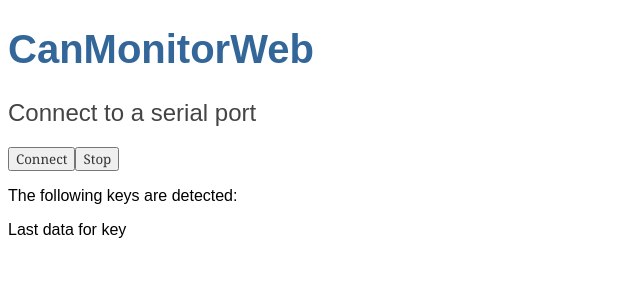
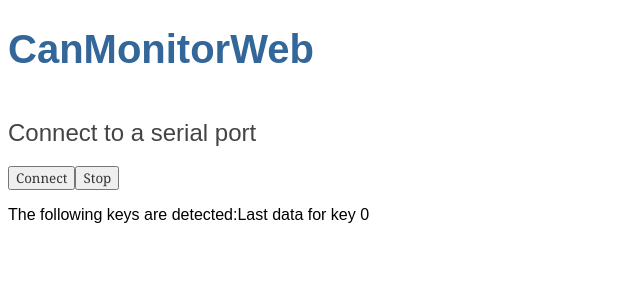
Before and after one commit to tomheijmans/CanMonitorWeb, an Angular app: page / in a window 1280 px wide. Shown: the top 300 px of the page, without its empty margins (0-640 px from the left). Built offline with nearby package versions, Linux system fonts and the light colour scheme.

Commit message:
Order ids. display side by side

```diff
--- a/src/app/app.component.html
+++ b/src/app/app.component.html
@@ -1,7 +1,9 @@
 <h1>{{title}}</h1>
 <div class="element">
-  <h2>Connect to a serial port</h2>
-  <button id="connect-to-serial" (click)="onConnect()">Connect</button>
-  <button id="connect-to-serial" (click)="onStop()">Stop</button>
+  <div class="pane">
+    <h2>Connect to a serial port</h2>
+    <button id="connect-to-serial" (click)="onConnect()">Connect</button>
+    <button id="connect-to-serial" (click)="onStop()">Stop</button>
+  </div>
   <app-canlines></app-canlines>
 </div>
--- a/src/app/app.component.scss
+++ b/src/app/app.component.scss
@@ -20,3 +20,8 @@ body, input[type="text"], button {
 * {
   font-family: Arial, Helvetica, sans-serif;
 }
+
+.pane {
+  float: left;
+  width: 100%;
+}
--- a/src/app/canlines/canlines.component.html
+++ b/src/app/canlines/canlines.component.html
@@ -1,4 +1,4 @@
-<div>
+<div class="pane">
     <p>
         The following keys are detected:
     </p>
@@ -6,7 +6,7 @@
         <li *ngFor="let item of CanData.getKeys()">{{item}} <button (click)="CurrentKeyToMonitor = item">Monitor</button></li>
     </ul>
 </div>
-<div>
+<div class="pane">
     <p>Last data for key {{CurrentKeyToMonitor}}</p>
     <ul>
         <ul>
--- /dev/null
+++ b/src/app/canlines/canlines.component.scss
@@ -0,0 +1,3 @@
+.pane, app-canlines {
+    float: left;
+  }
--- a/src/app/canlines/canlines.component.ts
+++ b/src/app/canlines/canlines.component.ts
@@ -6,14 +6,14 @@ import { CanLine } from './shared/canline.model';
 @Component({
   selector: 'app-canlines',
   templateUrl: './canlines.component.html',
-  styleUrls: ['./canlines.component.sass']
+  styleUrls: ['./canlines.component.scss']
 })
 export class CanlinesComponent implements OnInit {
 
   constructor(private canSerialService : CanSerialService) { }
 
   CanData : CanData = new CanData();
-  CurrentKeyToMonitor : string = "";
+  CurrentKeyToMonitor : number = 0;
 
   ngOnInit(): void {
     this.canSerialService.OnNewModel.subscribe((value) => {
--- a/src/app/canlines/shared/candata.model.ts
+++ b/src/app/canlines/shared/candata.model.ts
@@ -20,19 +20,19 @@ export class CanData {
     this.upsertCanDataGroup(currentValue);
   }
 
-  getKeys(): Array<string> {
-    let keys: string[] = [];
+  getKeys(): Array<number> {
+    let keys: number[] = [];
     for (let index in this.values) {
       keys.push(this.values[index].key);
     }
-    return keys;
+    return keys.sort((n1,n2) => n1 - n2);
   }
 
-  getCanLinesForKey(key: string): Array<CanLine> {
+  getCanLinesForKey(key: number): Array<CanLine> {
     return this.getCanDataGroupForKey(key)?.rows;
   }
 
-  private getCanDataGroupForKey(key: string): CanDataGroup {
+  private getCanDataGroupForKey(key: number): CanDataGroup {
     return this.values.filter(value => value.key === key)[0] ?? null;
   }
 
--- a/src/app/canlines/shared/candatagroup.model.ts
+++ b/src/app/canlines/shared/candatagroup.model.ts
@@ -2,12 +2,12 @@ import { Type } from "class-transformer";
 import { CanLine } from "./canline.model";
 
 export class CanDataGroup {
-  key: string;
+  key: number;
 
   @Type(() => CanLine)
   rows: CanLine[];
 
-  constructor(key: string) {
+  constructor(key: number) {
     this.key = key;
     this.rows = [];
   }
--- a/src/app/canlines/shared/canline.model.ts
+++ b/src/app/canlines/shared/canline.model.ts
@@ -1,7 +1,7 @@
 export class CanLine {
-  private _id: string;
+  private _id: number;
   private _values: Array<number>;
-  constructor(id: string, values: Array<number>) {
+  constructor(id: number, values: Array<number>) {
     this._id = id;
     this._values = values;
   }
@@ -17,7 +17,7 @@ export class CanLine {
   public static tryCreateFromSerialLine(line: string) {
     let values = line.split(";").map((x) => parseInt(x, 0)).filter(item => !isNaN(item));
     if (values.length === 9) {
-      return new CanLine(values[0].toString(), values.slice(1));
+      return new CanLine(values[0], values.slice(1));
     } else {
       return null;
     }
```
Also changed, not shown: src/app/canlines/canlines.component.sass (deleted).
